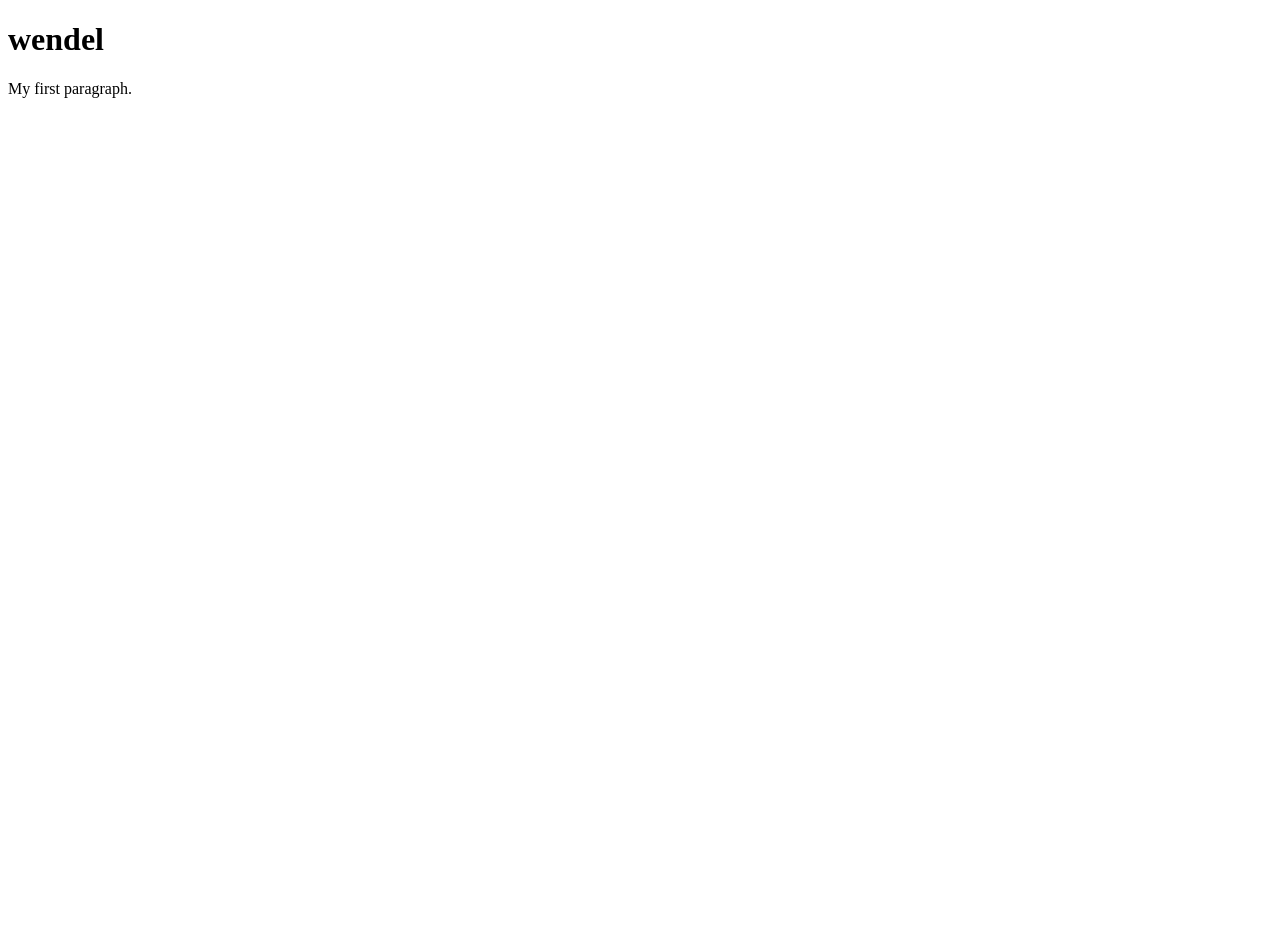
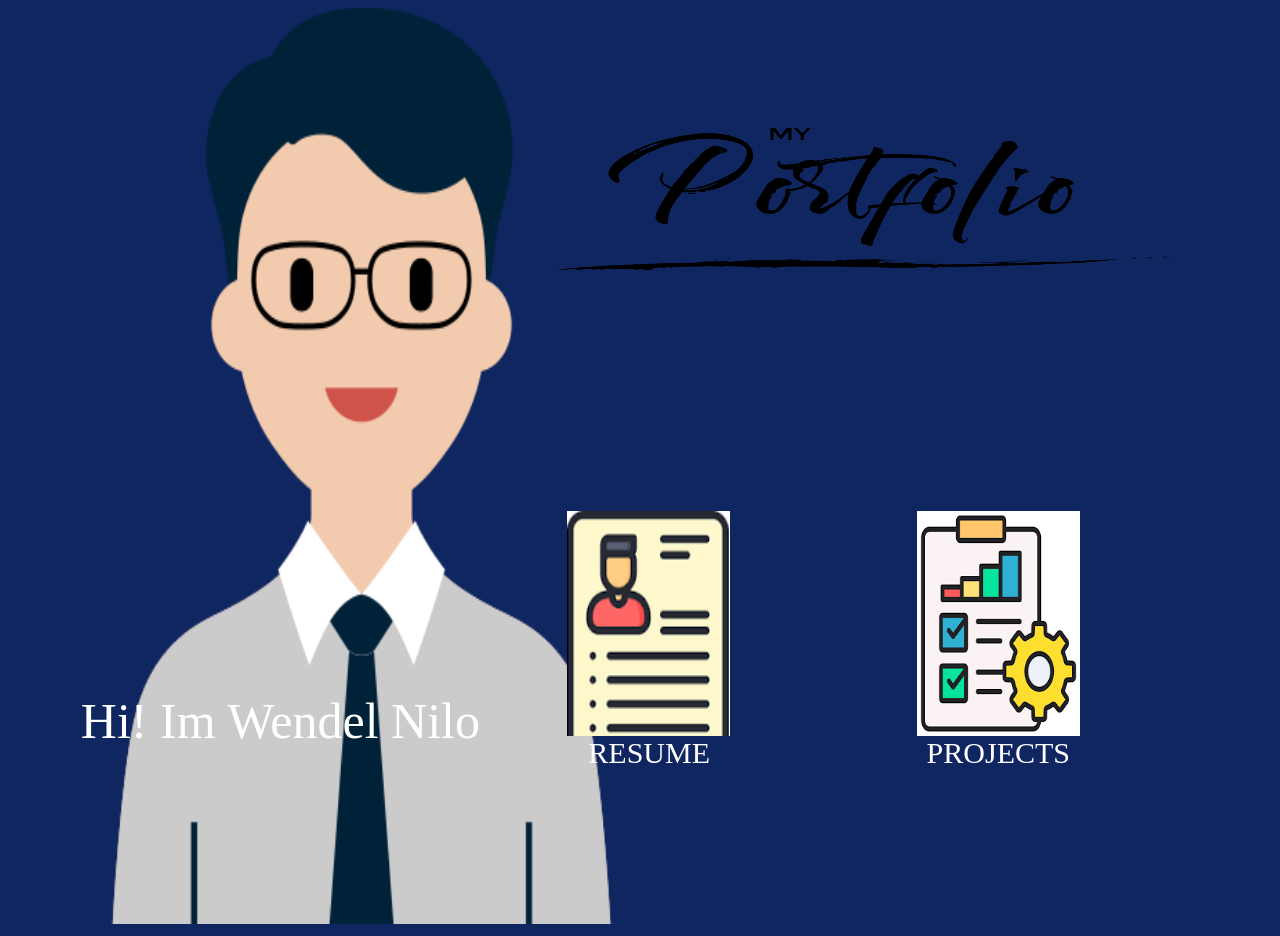
Before and after one commit to wendelboticarionilo14/wendel, a plain HTML site: page index.html in a window 1280 px wide. Before the commit the page ends 800 px from the top, so only its background shows below. Drawn offline with Linux system fonts and the light colour scheme.

Commit message:
2 commit

```diff
--- a/index.html
+++ b/index.html
@@ -2,13 +2,79 @@
 <html>
 
 <head>
+    <style>
+        body {
+            background-color:#0F2660;
+        }
+    </style>
     <title>Page Title</title>
 </head>
 
 <body>
 
-    <h1>wendel</h1>
-    <p>My first paragraph.</p>
+
+<img src="a.png" width="707" height="916">
+
+
+
+<style>
+
+
+    div.a {
+        position: absolute;
+        top: 100px;
+        right: 110px;
+
+
+    }
+    div.b {
+        position:absolute;
+        bottom: 60px;
+        right: 550px;
+    }
+     div.c {
+        position:absolute;
+        bottom: 60px;
+        right: 200px;
+    }
+    div.d {
+        position:absolute;
+        bottom: 0px;
+        right: 800px;
+       font-size:50px;
+       color: rgb(255, 255, 255);
+
+    }
+     div.e {
+        position:absolute;
+        bottom: 0px;
+        right: 570px;
+       font-size:30px;
+       color: rgb(255, 255, 255);
+
+    }
+    div.f {
+        position:absolute;
+        bottom: 0px;
+        right: 210px;
+       font-size:30px;
+       color: rgb(255, 255, 255);
+
+    }
+</style>
+<div >
+
+    <div class="a"><img src="b.png" width="617" height="216"></div>
+    <div class="b"><img src="c.png" width="163" height="225"></div>
+    <div class="c"><img src="d.png" width="163" height="225"></div>
+    <div class="d"><p>Hi! Im Wendel Nilo</p></div>
+    <div class="e"><p>RESUME</p></div>
+    <div class="f"><p>PROJECTS</p></div>
+</div>
+
+
+
+
 
 </body>
 
```
Also changed, not shown: a.png (added), b.png (added), c.png (added), d.png (added).
